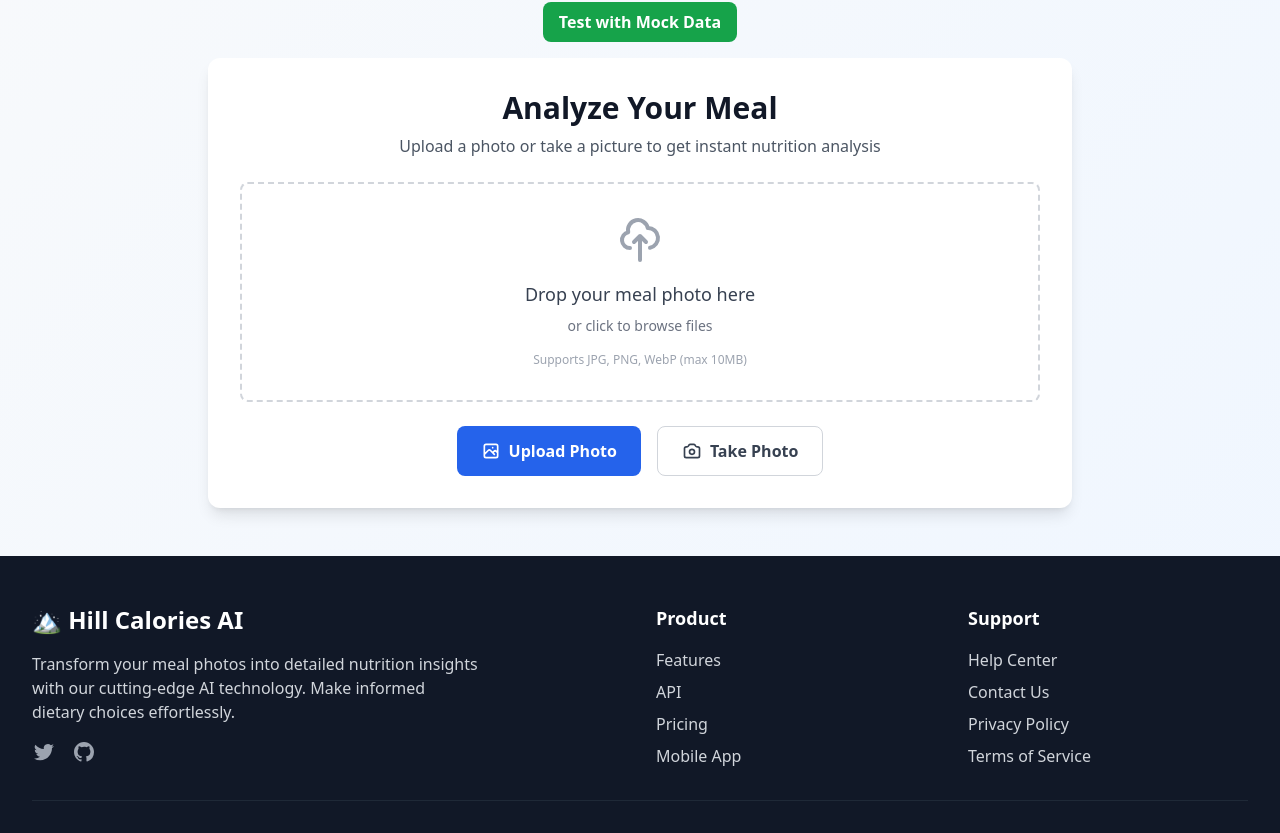
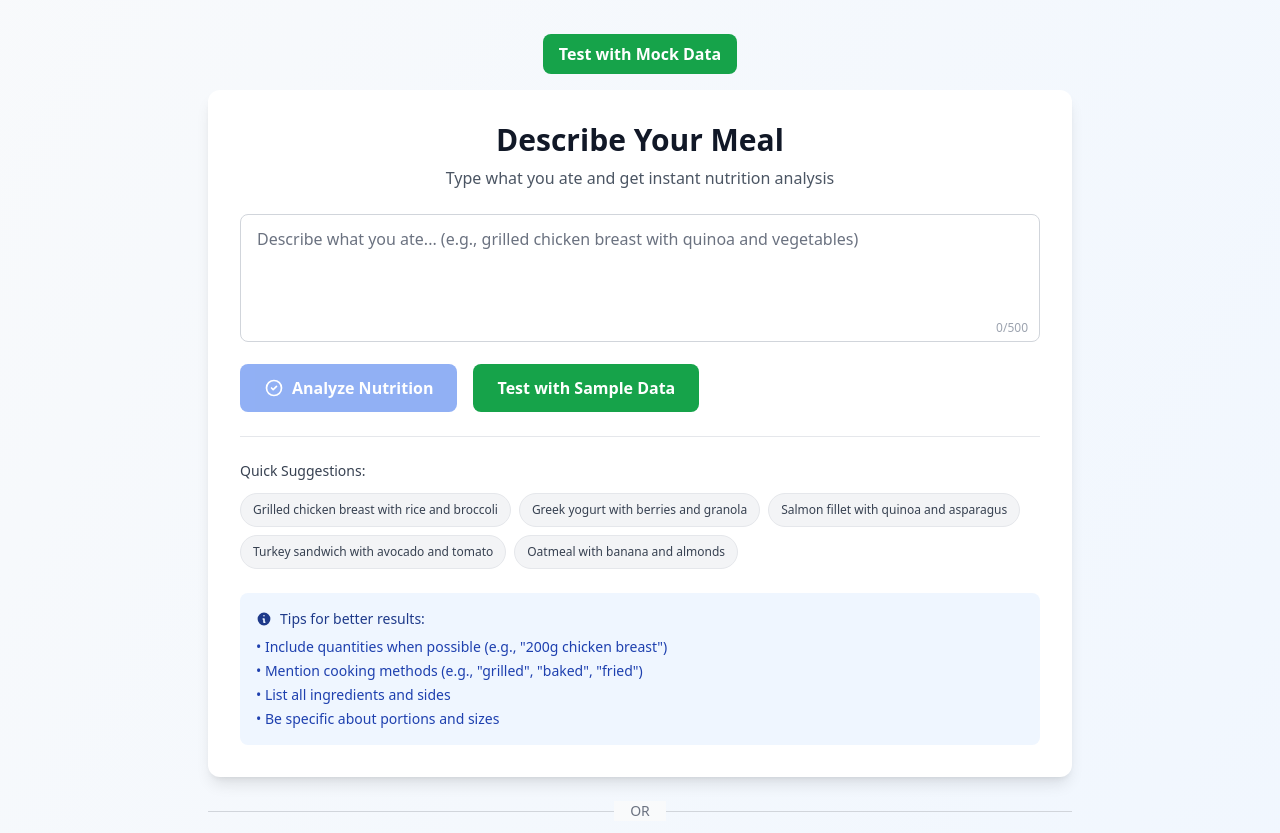
Before and after one commit to OmarAhsanCode/Calorie-Tracker, a React (Vite) app: page / in a window 1280 px wide. Shown: the part 567-1400 px from the top of the page. Built offline with nearby package versions, Linux system fonts and the light colour scheme.

Commit message:
Text analysis

```diff
--- a/src/App.jsx
+++ b/src/App.jsx
@@ -1,6 +1,7 @@
 import React, { useState } from 'react'
 import Header from './components/Header'
 import Hero from './components/Hero'
+import TextInputAnalyzer from './components/TextInputAnalyzer'
 import ImageUploader from './components/ImageUploader'
 import NutritionResults from './components/NutritionResults'
 import Footer from './components/Footer'
@@ -8,6 +9,56 @@ import Footer from './components/Footer'
 function App() {
   const [nutritionData, setNutritionData] = useState(null)
   const [isAnalyzing, setIsAnalyzing] = useState(false)
+  const [isAnalyzingText, setIsAnalyzingText] = useState(false)
+
+  const handleTextAnalysis = async (foodText) => {
+    setIsAnalyzingText(true)
+    setNutritionData(null)
+
+    try {
+      console.log('Starting text analysis for:', foodText)
+
+      // Create FormData for text input
+      const formData = new FormData()
+      formData.append('text', foodText)
+
+      console.log('Sending text request to webhook...')
+
+      // Send to the same webhook as image analysis
+      const response = await fetch('https://submastery.app.n8n.cloud/webhook-test/Calapp', {
+        method: 'POST',
+        body: formData
+      })
+
+      console.log('Response status:', response.status)
+
+      if (!response.ok) {
+        throw new Error(`HTTP error! status: ${response.status}`)
+      }
+
+      const data = await response.json()
+      console.log('Raw webhook response:', data)
+
+      // Process the webhook response for text input (same format as image)
+      if (data && data.length > 0 && data[0].output && data[0].output.status === 'success') {
+        const output = data[0].output
+        console.log('Processed text output:', output)
+        setNutritionData(output)
+      } else {
+        console.log('Invalid text response format:', data)
+        throw new Error('Invalid response format from webhook')
+      }
+    } catch (error) {
+      console.error('Error analyzing text:', error)
+      // Set error state or fallback data
+      setNutritionData({
+        error: true,
+        message: `Failed to analyze the food description: ${error.message}. Please try again.`
+      })
+    } finally {
+      setIsAnalyzingText(false)
+    }
+  }
 
   const handleImageAnalysis = async (imageFile) => {
     setIsAnalyzing(true)
@@ -60,6 +111,8 @@ function App() {
 
   const handleAnalyzeAnother = () => {
     setNutritionData(null)
+    setIsAnalyzing(false)
+    setIsAnalyzingText(false)
   }
 
   // Test function with mock data to verify display functionality
@@ -118,6 +171,21 @@ function App() {
             </button>
           </div>
 
+          <TextInputAnalyzer
+            onTextAnalysis={handleTextAnalysis}
+            isAnalyzing={isAnalyzingText}
+            onMockData={handleTestWithMockData}
+          />
+
+          <div className="relative mb-6">
+            <div className="absolute inset-0 flex items-center">
+              <div className="w-full border-t border-gray-300" />
+            </div>
+            <div className="relative flex justify-center text-sm">
+              <span className="px-4 bg-gray-50 text-gray-500">OR</span>
+            </div>
+          </div>
+
           <ImageUploader
             onImageUpload={handleImageAnalysis}
             isAnalyzing={isAnalyzing}
--- a/src/components/Hero.jsx
+++ b/src/components/Hero.jsx
@@ -10,7 +10,7 @@ const Hero = () => {
             <span className="block text-accent-500">Analysis</span>
           </h1>
           <p className="text-xl sm:text-2xl text-blue-100 mb-8 max-w-3xl mx-auto">
-            Upload a photo of your meal and get detailed macronutrient breakdown in seconds.
+            Describe your meal or upload a photo and get detailed macronutrient breakdown in seconds.
             Powered by advanced AI technology.
           </p>
           <div className="flex flex-col sm:flex-row gap-4 justify-center items-center">
--- /dev/null
+++ b/src/components/TextInputAnalyzer.jsx
@@ -0,0 +1,131 @@
+import React, { useState } from 'react'
+
+const TextInputAnalyzer = ({ onTextAnalysis, isAnalyzing, onMockData }) => {
+  const [foodText, setFoodText] = useState('')
+  const [suggestions] = useState([
+    'Grilled chicken breast with rice and broccoli',
+    'Greek yogurt with berries and granola',
+    'Salmon fillet with quinoa and asparagus',
+    'Turkey sandwich with avocado and tomato',
+    'Oatmeal with banana and almonds'
+  ])
+
+  const handleSubmit = (e) => {
+    e.preventDefault()
+    if (foodText.trim()) {
+      onTextAnalysis(foodText.trim())
+    }
+  }
+
+  const handleSuggestionClick = (suggestion) => {
+    setFoodText(suggestion)
+  }
+
+  const handleTestWithMockText = () => {
+    // Set the text to match our mock data
+    setFoodText("Grilled chicken breast with brown rice and steamed broccoli")
+
+    // Trigger the mock data function from parent if available
+    if (onMockData) {
+      onMockData()
+    } else {
+      // Fallback to text analysis
+      onTextAnalysis("Grilled chicken breast with brown rice and steamed broccoli")
+    }
+  }
+
+  return (
+    <div className="bg-white rounded-xl shadow-lg p-6 sm:p-8 mb-6">
+      <div className="text-center mb-6">
+        <h2 className="text-2xl sm:text-3xl font-bold text-gray-900 mb-2">
+          Describe Your Meal
+        </h2>
+        <p className="text-gray-600">
+          Type what you ate and get instant nutrition analysis
+        </p>
+      </div>
+
+      {isAnalyzing ? (
+        <div className="flex flex-col items-center justify-center py-16">
+          <div className="animate-spin rounded-full h-16 w-16 border-b-2 border-primary-600 mb-4"></div>
+          <p className="text-lg font-medium text-gray-700">Analyzing your meal description...</p>
+          <p className="text-sm text-gray-500 mt-2">This may take a few seconds</p>
+        </div>
+      ) : (
+        <>
+          <form onSubmit={handleSubmit} className="mb-6">
+            <div className="relative">
+              <textarea
+                value={foodText}
+                onChange={(e) => setFoodText(e.target.value)}
+                placeholder="Describe what you ate... (e.g., grilled chicken breast with quinoa and vegetables)"
+                className="w-full h-32 px-4 py-3 border border-gray-300 rounded-lg focus:ring-2 focus:ring-primary-500 focus:border-primary-500 resize-none text-gray-900 placeholder-gray-500"
+                maxLength={500}
+              />
+              <div className="absolute bottom-3 right-3 text-xs text-gray-400">
+                {foodText.length}/500
+              </div>
+            </div>
+
+            <div className="flex flex-col sm:flex-row gap-4 mt-4">
+              <button
+                type="submit"
+                disabled={!foodText.trim() || isAnalyzing}
+                className="btn-primary flex items-center justify-center disabled:opacity-50 disabled:cursor-not-allowed"
+              >
+                <svg className="w-5 h-5 mr-2" fill="none" stroke="currentColor" viewBox="0 0 24 24">
+                  <path strokeLinecap="round" strokeLinejoin="round" strokeWidth={2} d="M9 12l2 2 4-4m6 2a9 9 0 11-18 0 9 9 0 0118 0z" />
+                </svg>
+                Analyze Nutrition
+              </button>
+
+              <button
+                type="button"
+                onClick={handleTestWithMockText}
+                className="bg-green-600 hover:bg-green-700 text-white font-semibold py-3 px-6 rounded-lg transition-colors duration-200 focus:outline-none focus:ring-2 focus:ring-green-500 focus:ring-offset-2"
+              >
+                Test with Sample Data
+              </button>
+            </div>
+          </form>
+
+          {/* Quick Suggestions */}
+          <div className="border-t border-gray-200 pt-6">
+            <h4 className="text-sm font-medium text-gray-700 mb-3">
+              Quick Suggestions:
+            </h4>
+            <div className="flex flex-wrap gap-2">
+              {suggestions.map((suggestion, index) => (
+                <button
+                  key={index}
+                  onClick={() => handleSuggestionClick(suggestion)}
+                  className="text-xs bg-gray-100 hover:bg-gray-200 text-gray-700 px-3 py-2 rounded-full transition-colors duration-200 border"
+                >
+                  {suggestion}
+                </button>
+              ))}
+            </div>
+          </div>
+
+          {/* Tips */}
+          <div className="bg-blue-50 rounded-lg p-4 mt-6">
+            <h4 className="text-sm font-medium text-blue-900 mb-2 flex items-center">
+              <svg className="w-4 h-4 mr-2" fill="currentColor" viewBox="0 0 20 20">
+                <path fillRule="evenodd" d="M18 10a8 8 0 11-16 0 8 8 0 0116 0zm-7-4a1 1 0 11-2 0 1 1 0 012 0zM9 9a1 1 0 000 2v3a1 1 0 001 1h1a1 1 0 100-2v-3a1 1 0 00-1-1H9z" clipRule="evenodd" />
+              </svg>
+              Tips for better results:
+            </h4>
+            <ul className="text-sm text-blue-800 space-y-1">
+              <li>• Include quantities when possible (e.g., "200g chicken breast")</li>
+              <li>• Mention cooking methods (e.g., "grilled", "baked", "fried")</li>
+              <li>• List all ingredients and sides</li>
+              <li>• Be specific about portions and sizes</li>
+            </ul>
+          </div>
+        </>
+      )}
+    </div>
+  )
+}
+
+export default TextInputAnalyzer
```
